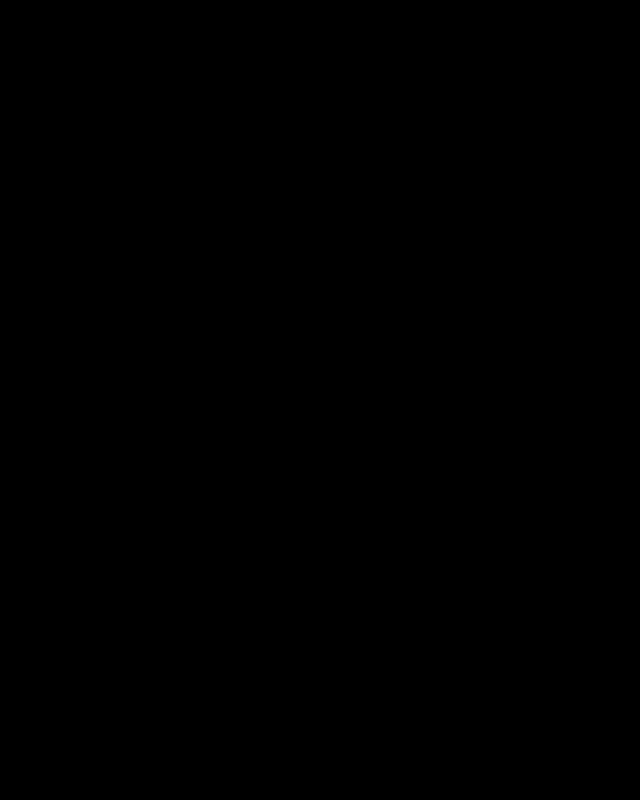
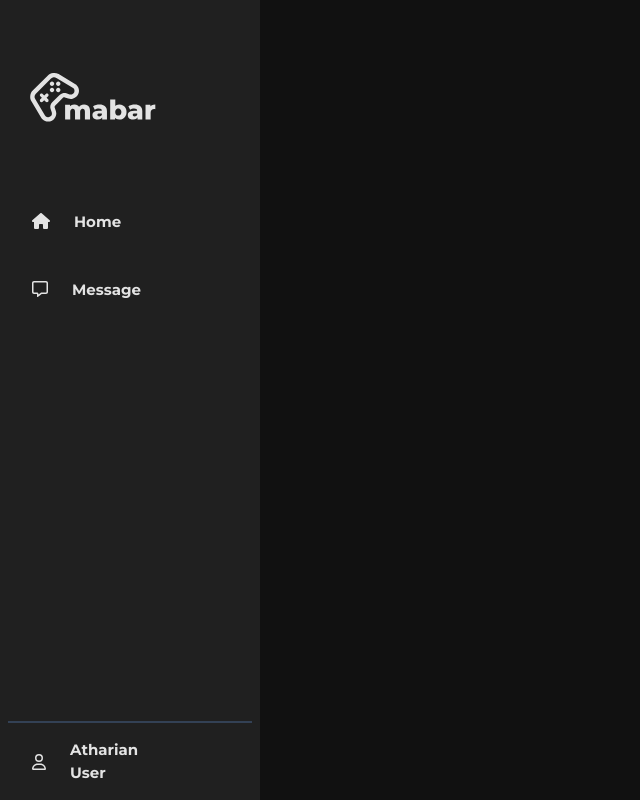
Before and after one commit to rwinanda/mabar-web-react, a React (Vite) app: page / in a window 1280 px wide. Shown: the whole page, without its empty margins (0-640 px from the left). Built offline with nearby package versions, Linux system fonts and the light colour scheme.

Commit message:
update 30-12-2024

```diff
--- a/package.json
+++ b/package.json
@@ -10,8 +10,14 @@
     "preview": "vite preview"
   },
   "dependencies": {
+    "@fortawesome/fontawesome-svg-core": "^6.7.2",
+    "@fortawesome/free-brands-svg-icons": "^6.7.2",
+    "@fortawesome/free-regular-svg-icons": "^6.7.2",
+    "@fortawesome/free-solid-svg-icons": "^6.7.2",
+    "@fortawesome/react-fontawesome": "^0.2.2",
     "autoprefixer": "^10.4.20",
     "postcss": "^8.4.49",
+    "prop-types": "^15.8.1",
     "react": "^18.3.1",
     "react-dom": "^18.3.1",
     "react-router-dom": "^7.1.1"
--- a/src/components/button/index.jsx
+++ b/src/components/button/index.jsx
@@ -1,3 +1,4 @@
+import PropTypes from "prop-types";
 
 const Button = (props) => {
     const {
@@ -6,11 +7,17 @@
         clsImg
      }  = props;
     return(
-        <button className="flex items-center bg-[#424242] hover:bg-[#343333] text-[#E3E3E3] hover:text-white py-2 px-8 rounded-full font-montserrat">
+        <button className="flex items-center bg-[#424242] hover:bg-[#343333] text-[#E3E3E3] hover:text-white py-2 px-8 rounded-full font-montserrat duration-300">
             <img src={img} alt="" className={clsImg}/>
             {text}
         </button>
     );
 }
 
+Button.propTypes = {
+    text: PropTypes.string,
+    img: PropTypes.string,
+    clsImg: PropTypes.string
+}
+
 export default Button;
--- /dev/null
+++ b/src/components/layouts/HomeLayouts.jsx
@@ -0,0 +1,48 @@
+import { FontAwesomeIcon } from "@fortawesome/react-fontawesome";
+import { faHouse } from "@fortawesome/free-solid-svg-icons";
+import MabarLogo from "../../assets/images/mabar-dev-logo.svg";
+import { faMessage, faUser } from "@fortawesome/free-regular-svg-icons";
+
+
+const HomeLayouts = () => {
+  return (
+    <div className="flex min-h-screen bg-[#111111]">
+      {/* Sidebar */}
+      <div className="sidebar flex flex-col fixed lg:p-2 w-[260px] top-0 bottom-0 text-center bg-[#202020]">
+        {/* Header Logo */}
+        <div className="p-2.5 mt-1 flex items-center">
+          <img src={MabarLogo} alt="" />
+        </div>
+        {/* Menu */}
+        <div className="overflow-y-auto">
+          <div className="mt-3 flex rounded-md py-2 duration-300 cursor-pointer text-[#E3E3E3] font-montserrat">
+            <div className="px-4 py-2 ml-2 hover:bg-[#434343] hover:rounded-full ">
+              <FontAwesomeIcon icon={faHouse} />
+              <span className="text-[15px] ml-[24px] font-bold">Home</span>
+            </div>
+          </div>
+          <div className="mt-3 flex rounded-md py-2 duration-300 cursor-pointer  text-[#E3E3E3] font-montserrat">
+            <div className="px-4 py-2 ml-2 hover:bg-[#434343] hover:rounded-full items-center">
+              <FontAwesomeIcon icon={faMessage} />
+              <span className="text-[15px] ml-[24px] font-bold">Message</span>
+            </div>
+          </div>
+        </div>
+        {/* Profile */}
+        <div className="mt-auto flex border-t-2 pt-2 border-slate-700 text-[#E3E3E3] font-montserrat ">
+          <div className="flex px-4 py-2 ml-2 hover:bg-[#434343] hover:rounded-full">
+            <div className="flex items-center">
+              <FontAwesomeIcon icon={faUser} />
+            </div>
+            <div className="flex flex-col ml-[24px] items-start">
+              <span className="text-[15px] font-bold">Atharian</span>
+              <span className="text-[15px] font-bold">User</span>
+            </div>
+          </div>
+        </div>
+      </div>
+    </div>
+  );
+};
+
+export default HomeLayouts;
--- /dev/null
+++ b/src/components/layouts/LoginLayouts.jsx
@@ -0,0 +1,25 @@
+import Button from "../button";
+import DiscordLogo from "../../assets/images/icondiscord.svg";
+import MabarLogo from "../../assets/images/mabar-dev-logo.svg";
+
+const LoginLayouts = () => {
+  return (
+    <div className="flex flex-col justify-center items-center min-h-screen bg-[#111111]">
+      <img src={MabarLogo} alt="" />
+      <h3 className="text-[#E3E3E3] mb-2 font-montserrat font-[400]">
+        Welcome to Mabar
+      </h3>
+      <div className="flex text-[#E3E3E3] mb-6 font-montserrat">
+        <h3 className="mr-2 font-[400]">
+          But first,
+        </h3>
+        <h3 className="font-bold">
+          You need to Login
+        </h3>
+      </div>
+      <Button img={DiscordLogo} clsImg="w-6 mr-2" text="Login with Discord" />
+    </div>
+  );
+};
+
+export default LoginLayouts;
--- a/src/layouts/LoginLayouts.jsx
+++ /dev/null
@@ -1,16 +0,0 @@
-import Button from "../components/button";
-import DiscordLogo from "../assets/images/icondiscord.svg";
-import MabarLogo from "../assets/images/mabar-dev-logo.svg";
-
-const LoginLayouts = () => {
-    return(
-        <div className="flex flex-col justify-center items-center min-h-screen bg-[#111111]">
-            <img src={MabarLogo} alt="" />
-            <h3 className="text-[#E3E3E3] mb-2 font-montserrat font-[400]">Welcome to Mabar</h3>
-            <h3 className="text-[#E3E3E3] mb-6 font-montserrat font-[400]">But first, You need to Login</h3>
-            <Button img={DiscordLogo} clsImg="w-6 mr-2" text="Login with Discord"/>
-        </div>
-    );
-}
-
-export default LoginLayouts;
--- /dev/null
+++ b/src/pages/Home.jsx
@@ -0,0 +1,9 @@
+import HomeLayouts from "../components/layouts/HomeLayouts";
+
+const Home = () => {
+    return(
+        <HomeLayouts />
+    )
+}
+
+export default Home;
--- a/src/pages/Login.jsx
+++ b/src/pages/Login.jsx
@@ -1,4 +1,4 @@
-import LoginLayouts from "../layouts/LoginLayouts"
+import LoginLayouts from "../components/layouts/LoginLayouts"
 
 const LoginPages = () => {
     return(
--- a/src/pages/coba.jsx
+++ /dev/null
@@ -1,10 +0,0 @@
-
-const CobaCoba = () => {
-    return(
-        <div className="flex min-h-screen bg-black">
-
-        </div>
-    )
-}
-
-export default CobaCoba;
```
Also changed, not shown: src/main.jsx (+4 -4 lines), 1 other file (tests, documents, lock files or other folders).
